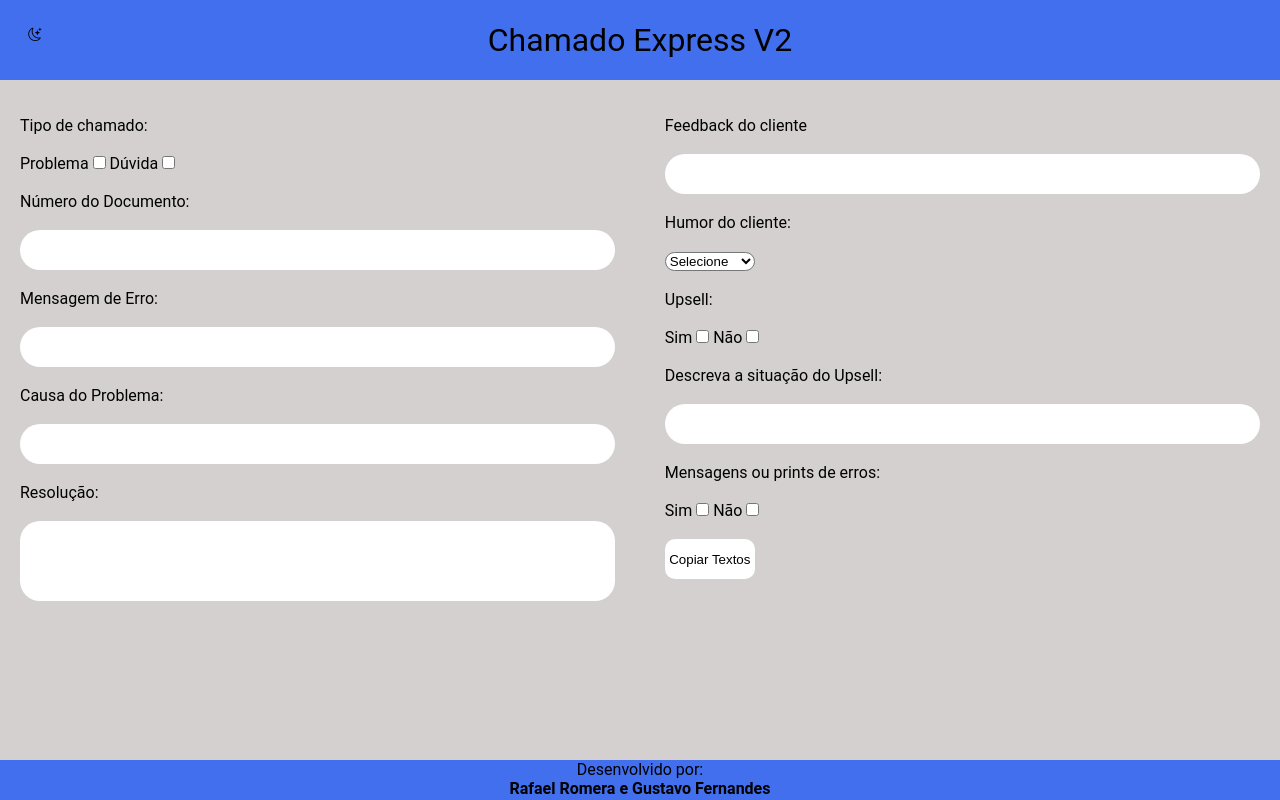
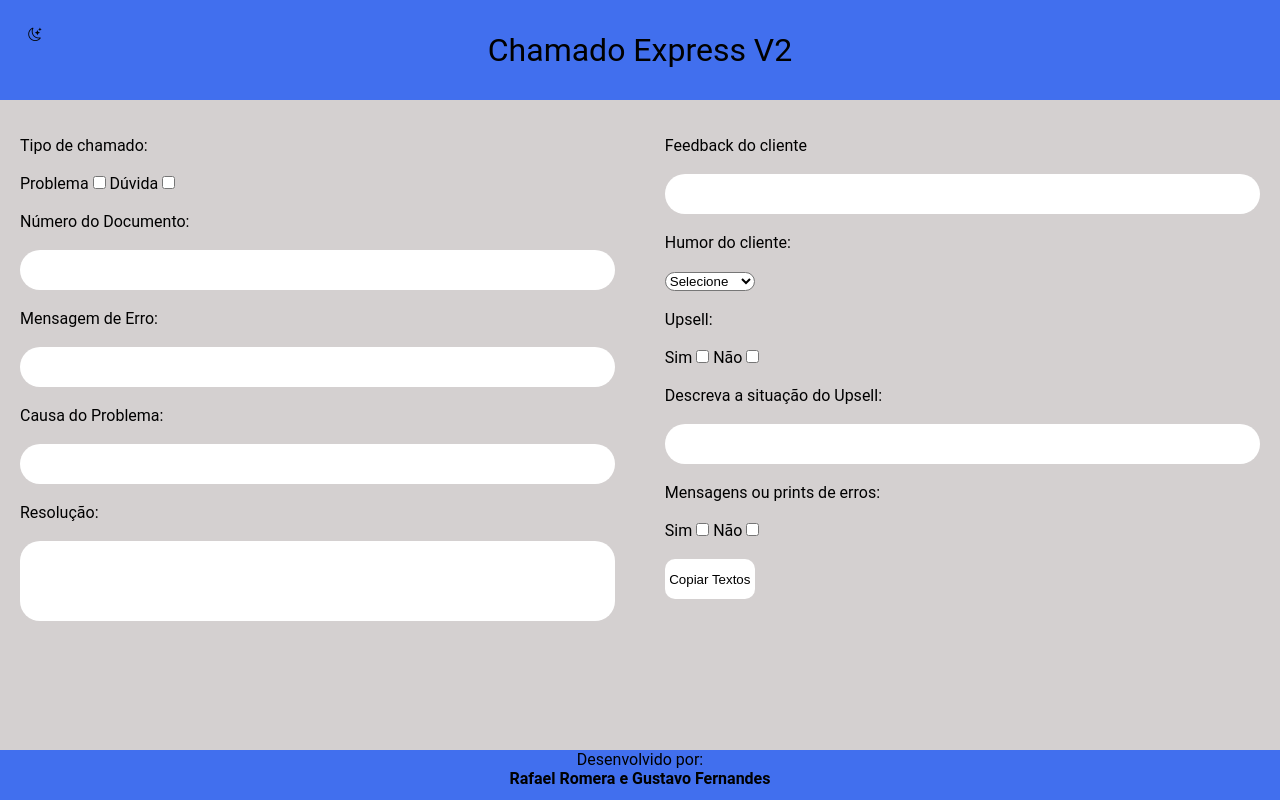
Before and after one commit to AetherIV/chamado-express-v2, a plain HTML site: page index.html in a window 1280 px wide. Drawn offline with nearby package versions, Linux system fonts and the light colour scheme.

Commit message:
CORREÇÃO
 - Adicionado Favicon da soften
 - Correção do tamanho de headers e footers

```diff
--- a/index.html
+++ b/index.html
@@ -6,6 +6,7 @@
     <title>Chamado Express V2</title>
     <link rel="stylesheet" href="style.css" />
     <link rel="stylesheet" href="https://cdn.jsdelivr.net/npm/bootstrap-icons@1.11.3/font/bootstrap-icons.min.css">
+    <link rel="shortcut icon" href="https://www.softensistemas.com.br/assets/img/favicon.ico" type="image/x-icon">
   </head>
   <body>
 
--- a/style.css
+++ b/style.css
@@ -68,7 +68,7 @@ header {
   align-items: center;
   justify-content: center;
   text-align: center;
-  height: 10vh;
+  height: 100px;
   width: 100%;
   background-color: var(--accent-color);
   user-select: none;
@@ -79,7 +79,7 @@ header {
 footer {
   text-align: center;
   width: 100%;
-  height: 5vh;
+  height: 50px;
   background-color: var(--accent-color);
   user-select: none;
   margin-top: auto;
```
